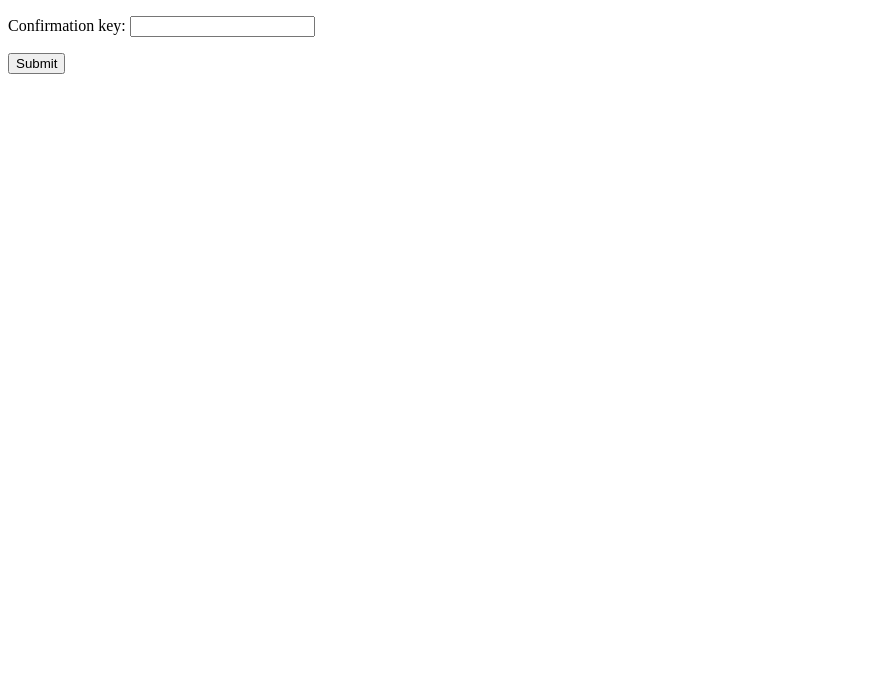
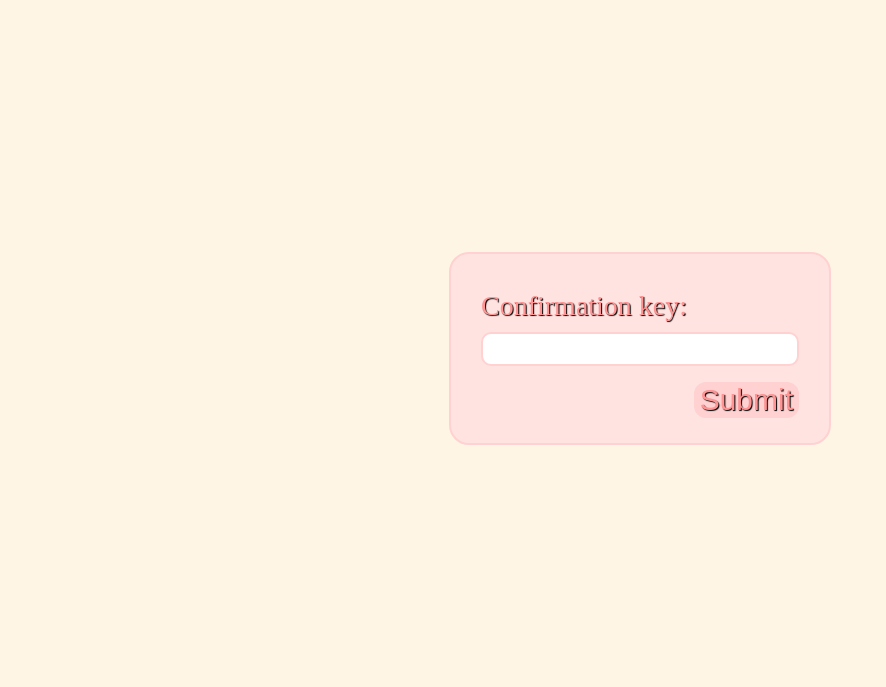
Before and after one commit to TheRufio/CatMate, a Django app: page /registration/confirm/ in a window 1280 px wide. Shown: the top 687 px of the page, without its empty margins (0-886 px from the left). Run offline with Django 5.2, Linux system fonts and the light colour scheme.

Commit message:
added confirm form style

```diff
--- a/catmate/registration/templates/registration/confirm.html
+++ b/catmate/registration/templates/registration/confirm.html
@@ -1,6 +1,8 @@
 {% extends 'registration/template.html' %}
+{% load static %}
 
 {% block head %}
+    <link rel="stylesheet" href="{% static 'registration/main.css' %}" >
 {% endblock %}
 
 {% block title %}
@@ -8,9 +10,14 @@ Confirm
 {% endblock %}
 
 {% block content %}
+<div class="wrapper">
+<div class="container">
 <form method="post">
     {% csrf_token %}
     {{ form.as_p }}
     <button type="submit">Submit</button>
 </form>
+</div>
+</div>
+
 {% endblock %}
--- a/catmate/registration/views.py
+++ b/catmate/registration/views.py
@@ -39,8 +39,10 @@ class RegistrationConfirmView(View):
     template = 'registration/confirm.html'
 
     def get(self, request):
+        # if not request.session.get("confirmation_key") or not request.session.get("registration_data"):
+        #     return redirect('registration:registration')
         form = self.form_class()
-        return render(request, self.template, {'form': form})
+        return render(request, self.template, {"form": form})
 
     def post(self, request):
         form = self.form_class(request.POST)
```
